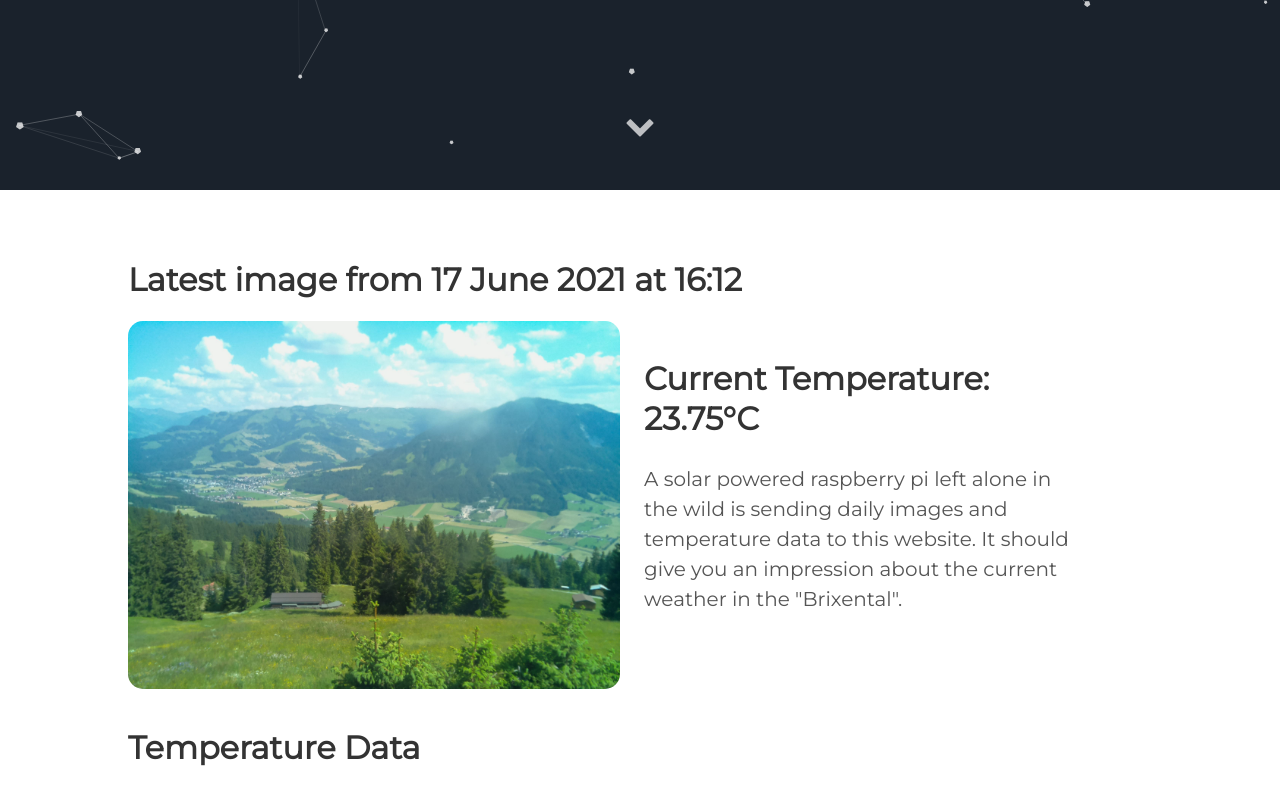
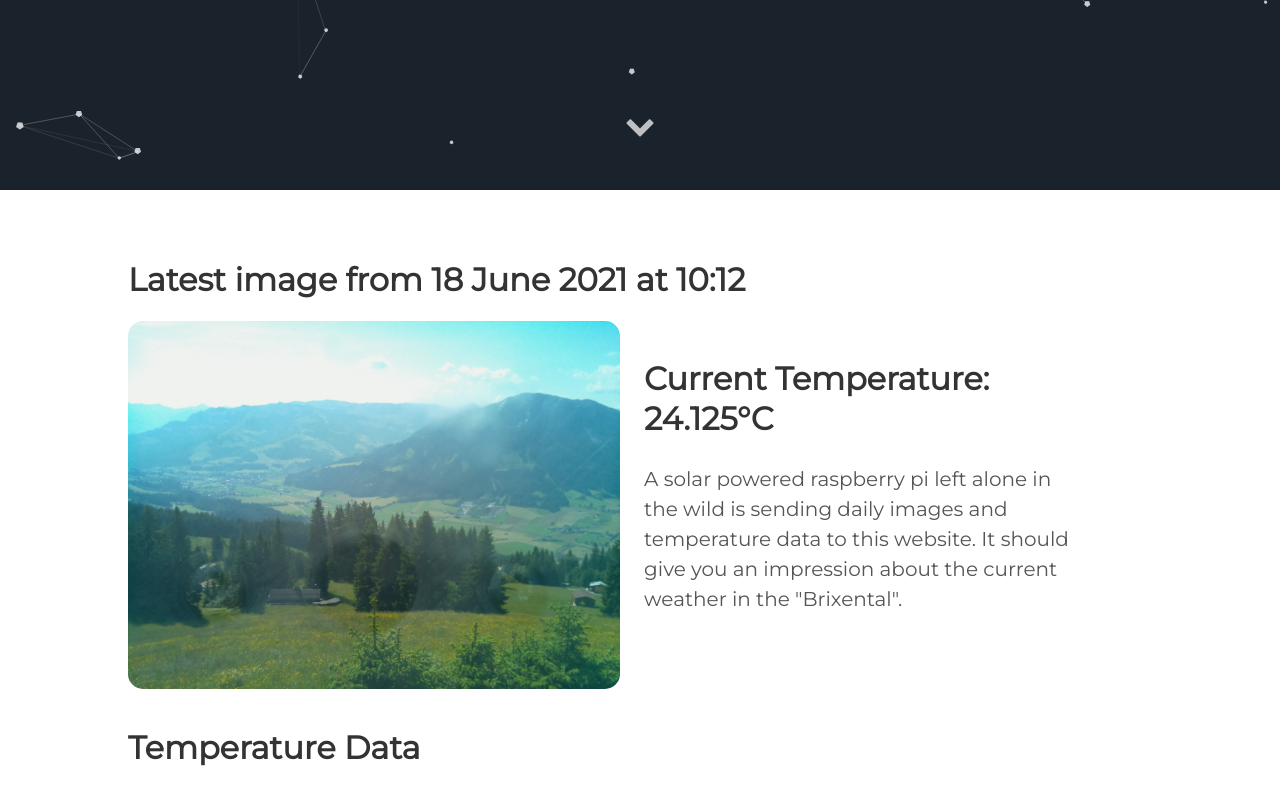
Before and after one commit to vektorious/vektorious.github.io, a Jekyll site: the page built from resources/huette.md, in a window 1280 px wide and 900 px high, scrolled down 710 px. Shown: the top 805 px of the window. Built offline with Jekyll 4.4.1, drawn with Linux system fonts in a browser that asks for light colours.

Commit message:
I'm a bot beep boop

```diff
--- a/resources/huette.md
+++ b/resources/huette.md
@@ -6,13 +6,13 @@ image: '/assets/img/'
 description: 'Live image from the Austrian alps'
 twitter_text: ' '
 ---
-## Latest image from 17 June 2021 at 16:12
+## Latest image from 18 June 2021 at 10:12
 <div class="huette">
   <div class="huette-image">
     <img src="{{ "/assets/img/huette.jpg" | prepend: site.baseurl }}">
   </div>
   <div class="huette-text">
-        <h2>Current Temperature: 23.75°C</h2>
+        <h2>Current Temperature: 24.125°C</h2>
         <p>A solar powered raspberry pi left alone in the wild is sending daily images and temperature data to this website. It should give you an impression about the current weather in the "Brixental".</p>
 
   </div>
```
Also changed, not shown: rpi-script/2021-06-18_101056.txt (renamed from rpi-script/2021-06-17_161054.txt, +5 -5 lines), rpi-script/huette.md (+2 -2 lines), assets/img/huette.jpg, assets/img/temp_plot.png, rpi-script/temp_plot.png, 1 other file.
